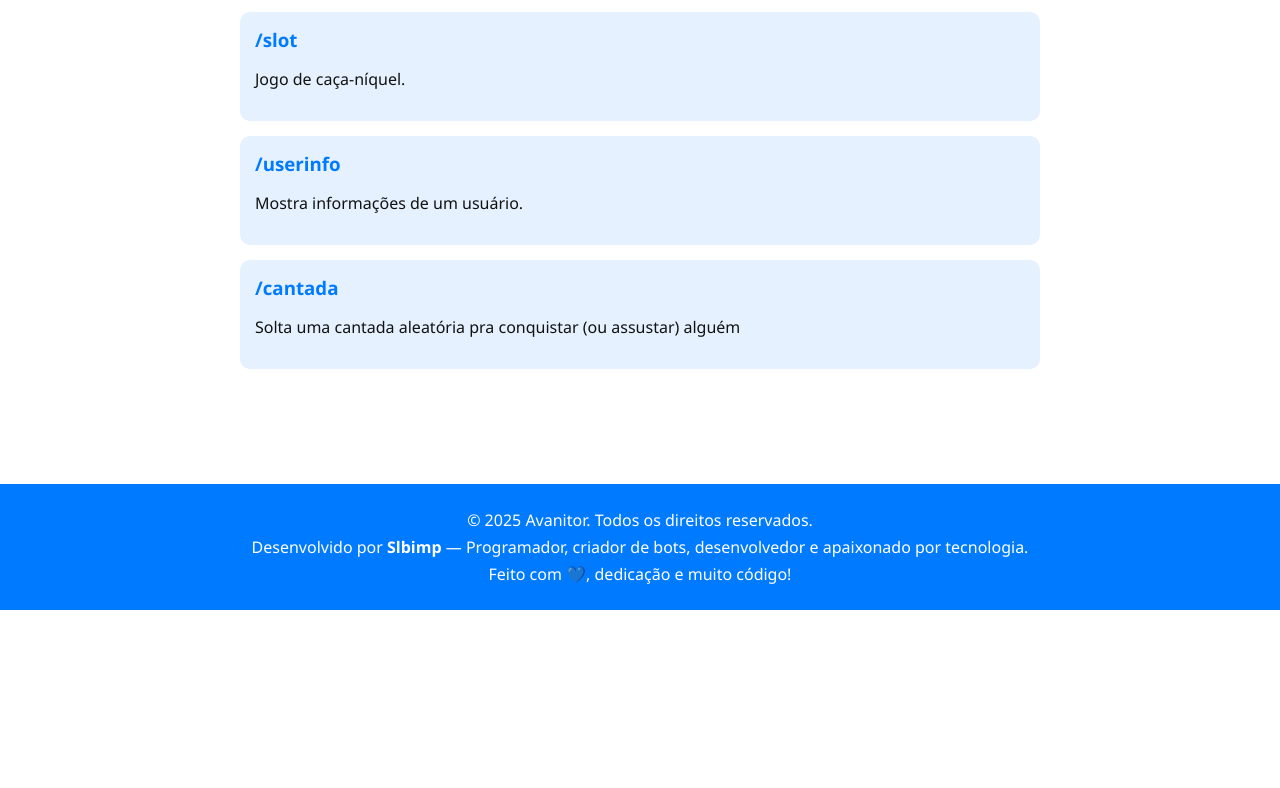
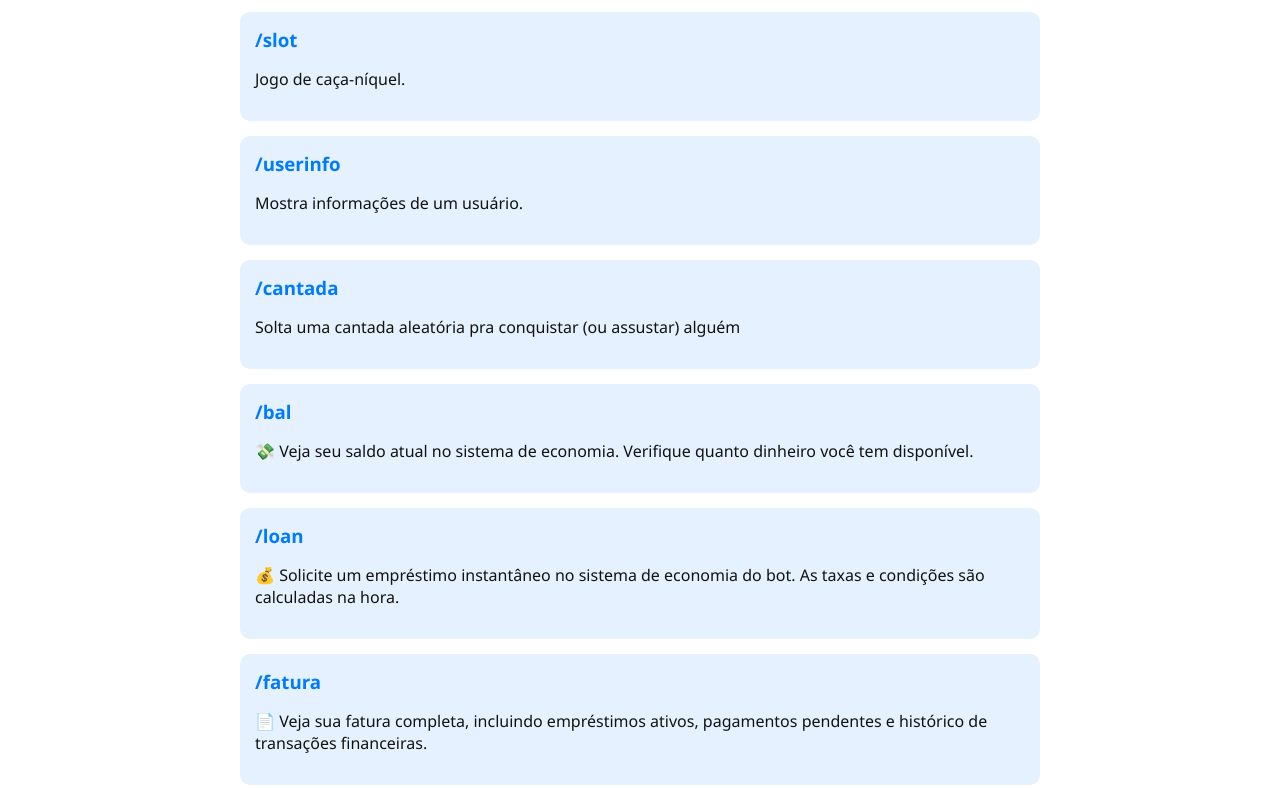
Before and after one commit to Sldark23/avanitor-bot, a plain HTML site: page comandos.html in a window 1280 px wide. Shown: the part 1529-2317 px from the top of the page. Before the commit the page ends 2139 px from the top, so only its background shows below. Drawn offline with Linux system fonts and the light colour scheme.

Commit message:
Update comandos.html

```diff
--- a/comandos.html
+++ b/comandos.html
@@ -183,7 +183,10 @@
             { nome: "serverinfo", desc: "Informações sobre o servidor." },
             { nome: "slot", desc: "Jogo de caça-níquel." },
             { nome: "userinfo", desc: "Mostra informações de um usuário." },
-            { nome: "cantada", desc: "Solta uma cantada aleatória pra conquistar (ou assustar) alguém" }
+            { nome: "cantada", desc: "Solta uma cantada aleatória pra conquistar (ou assustar) alguém" },
+        { nome: "bal", desc: "💸 Veja seu saldo atual no sistema de economia. Verifique quanto dinheiro você tem disponível." },
+{ nome: "loan", desc: "💰 Solicite um empréstimo instantâneo no sistema de economia do bot. As taxas e condições são calculadas na hora." },
+{ nome: "fatura", desc: "📄 Veja sua fatura completa, incluindo empréstimos ativos, pagamentos pendentes e histórico de transações financeiras." }
         ];
 
         const container = document.getElementById('commands');
```
